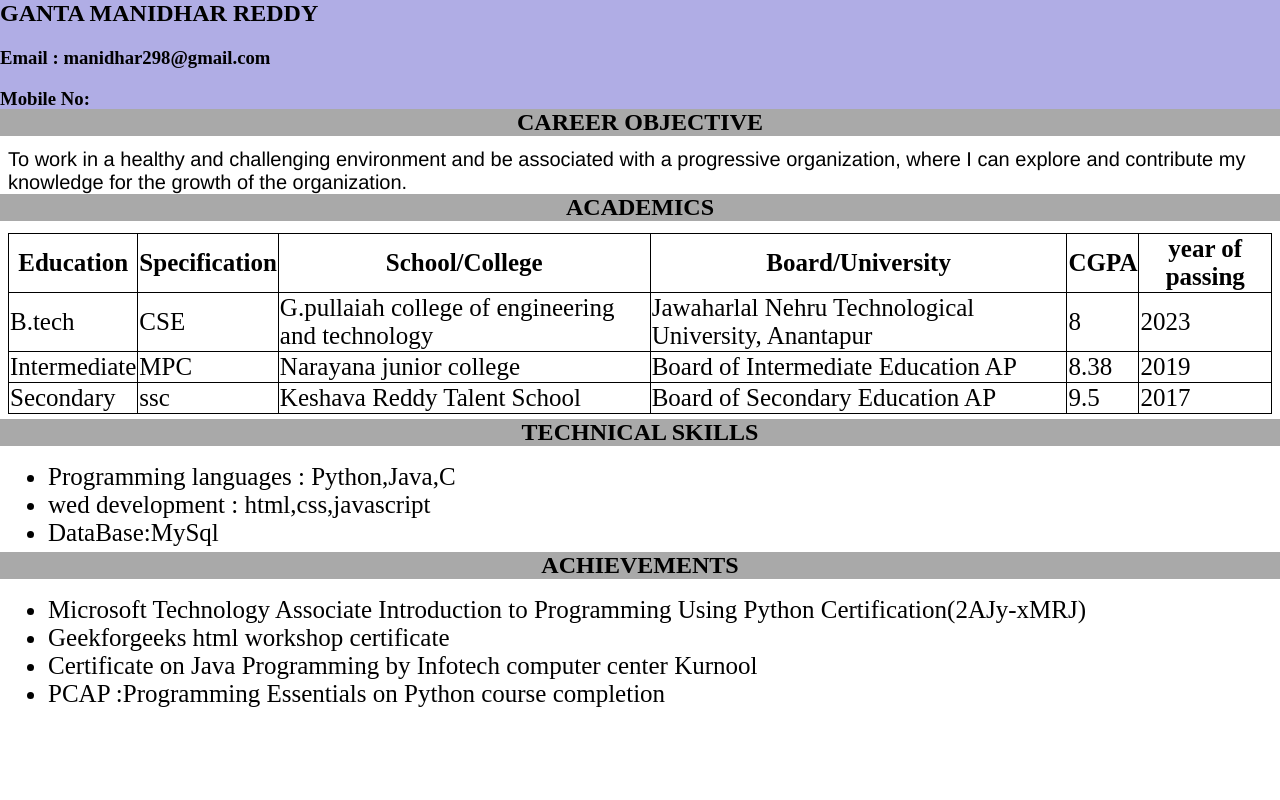
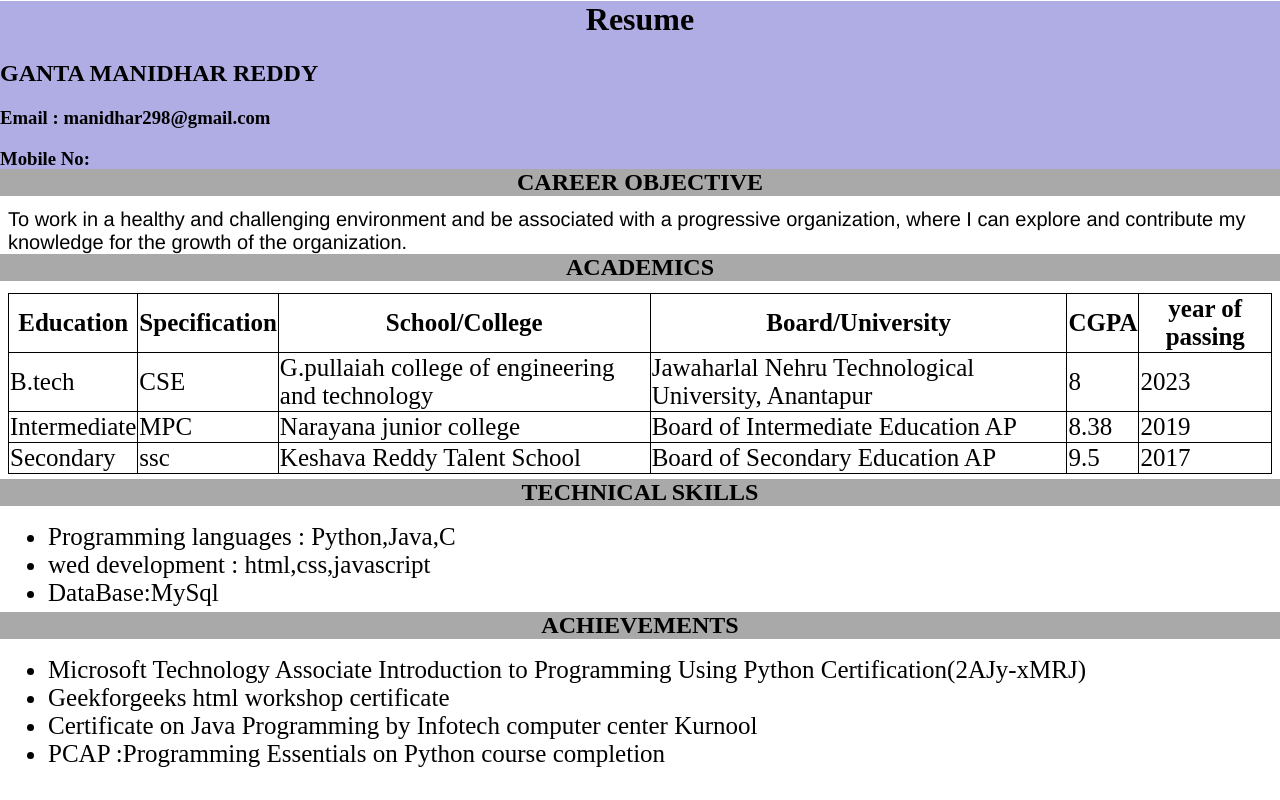
Before and after one commit to manidhareddy/resume, a plain HTML site: page index.html in a window 1280 px wide. Drawn offline with Linux system fonts and the light colour scheme.

Commit message:
Add resume content

```diff
--- a/index.html
+++ b/index.html
@@ -9,6 +9,7 @@
 
     <div class="contain"
     >
+    <h1 style="text-align: center;">Resume</h1>
 <h2>GANTA MANIDHAR REDDY</h2>
 <H3>Email    : manidhar298@gmail.com</H3>
 <h3>Mobile No:</h3></div>
```
